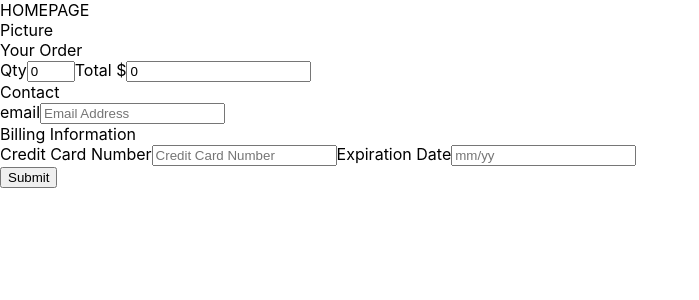
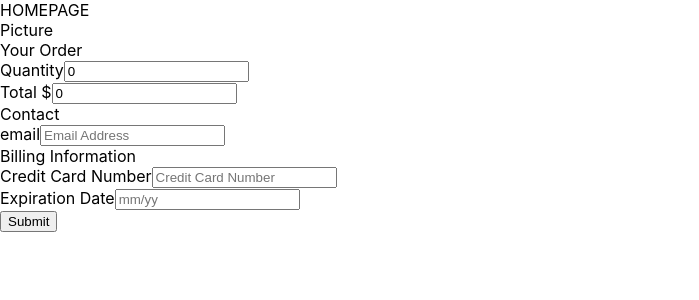
Before and after one commit to MagdalenaJasmine/curology_magic_potion_react, a React (Create React App) app: page / in a window 1280 px wide. Shown: the top 300 px of the page, without its empty margins (0-699 px from the left). Built offline with nearby package versions, Linux system fonts and the light colour scheme.

Commit message:
completed rendering form validations from backend

```diff
--- /dev/null
+++ b/src/components/form-input/form-input.jsx
@@ -0,0 +1,9 @@
+import React from "react";
+
+const FormInput = ({ changeHandler, label, ...otherProps }) => (
+  <div>
+    {label ? <label>{label}</label> : null}
+    <input className="form-input" onChange={changeHandler} {...otherProps} />
+  </div>
+);
+export default FormInput;
--- a/src/components/form/form.component.jsx
+++ b/src/components/form/form.component.jsx
@@ -1,71 +1,32 @@
 import React from "react";
-
-const validEmailRegex = RegExp(
-  /^(([^<>()\[\]\.,;:\s@\"]+(\.[^<>()\[\]\.,;:\s@\"]+)*)|(\".+\"))@(([^<>()[\]\.,;:\s@\"]+\.)+[^<>()[\]\.,;:\s@\"]{2,})$/i
-);
-
-const validateFrom = (errors) => {
-  let valid = true;
-  Object.values(errors).forEach((val) => val.length > 0 && (valid = false));
-  return valid;
-};
+import FormInput from "../form-input/form-input";
 
 class Form extends React.Component {
   constructor(props) {
     super(props);
     this.state = {
       qty: 0,
+      qtyError: "",
       total: 0.0,
       email: "",
-      payment: { ccNum: "", exp: "" },
-      errors: {
-        qty: "",
-        email: "",
-      },
+      emailError: "",
+      ccNum: "",
+      ccNumError: "",
+      exp: "",
+      expError: "",
+      backEndErrors: "",
+      success: "",
     };
   }
 
   changeHandler = (event) => {
     const { name, value } = event.target;
-    let errors = this.state.errors;
-    switch (name) {
-      case "email":
-        errors.email = validEmailRegex.test(value)
-          ? ""
-          : "Please enter a valid email";
-        break;
-      default:
-        break;
-    }
-
-    this.setState({
-      errors,
-      [name]: value,
-    });
-  };
-  qtyChangeHandler = (event) => {
-    // const re = /^[0-9\b]+$/;
-    const { name, value } = event.target;
-
-    // if (value === "" || (re.test(value) && value <= 3)) {
-    //   this.setState({ qty: value });
-    //   this.setTotal(event);
-    // } else {
-    //   console.log("Value must be a number");
-    // }
     this.setState({
       [name]: value,
     });
+    if (name === "qty") {
       this.setTotal(event);
-  };
-  paymentChangeHandler = (event) => {
-    const payment = { ...this.state.payment };
-    const { name, value } = event.target;
-    this.setState({
-      payment: {
-        [name]: value,
-      },
-    });
+    }
   };
 
   setTotal = (event) => {
@@ -76,11 +37,49 @@ class Form extends React.Component {
     });
   };
 
-  formSubmit = (event) => {
-    const { qty, total, email, ccNum, exp } = this.state;
+  validate = () => {
+    const { qty, email, ccNum, exp } = this.state;
+
+    let isError = false;
+    const dateRe = /^(0[1-9]|1[0-2])\/?([0-9]{2})$/;
+
+    const errors = {
+      qtyError: "",
+      emailError: "",
+      payment: {
+        ccNumError: "",
+        expError: "",
+      },
+    };
+
+    if (qty === 0) {
+      isError = true;
+      errors.qtyError = "Please select a quantity";
+    }
+
+    if (email.indexOf("@") === -1) {
+      isError = true;
+      errors.emailError = "Requires valid email";
+    }
+    if (ccNum.length != 16) {
+      isError = true;
+      errors.ccNumError = "Invalid Credit Card Number";
+    }
+    // if (exp != exp.match(dateRe)) {
+    //   isError = true;
+    //   errors.expError = "please enter a valid date";
+    // }
+
+    this.setState(errors);
+    return isError;
+  };
+
+  handleSubmit = (event) => {
+    const { qty, total, email, ccNum, exp, backEndErrors } = this.state;
     event.preventDefault();
-    console.log("submitted");
-    if (validateFrom(this.state.errors)) {
+    const error = this.validate();
+
+    if (!error) {
       fetch("https://curology-rails-api.herokuapp.com/api/magic", {
         method: "POST",
         headers: {
@@ -95,91 +94,110 @@ class Form extends React.Component {
             exp: exp,
           },
         }),
+      })
+        .then((response) => response.json())
+        .then((data) => {
+          console.log("resp:", data);
+          if (data.error) {
+            this.setState({
+              backEndErrors: data.error,
             });
           } else {
-      console.log("errors");
+            this.setState({
+              qty: 0,
+              qtyError: "",
+              total: 0.0,
+              email: "",
+              emailError: "",
+              ccNum: "",
+              ccNumError: "",
+              exp: "",
+              expError: "",
+              success: "Congratulations your order has been placed",
+            });
+          }
+        })
+        .catch((error) => console.log("error", error));
     }
   };
-
   render() {
-    const { qty, email, ccNum, exp, errors } = this.state;
+    const {
+      qty,
+      email,
+      ccNum,
+      exp,
+      qtyError,
+      emailError,
+      ccNumError,
+      expError,
+      backEndErrors,
+      success,
+    } = this.state;
     const totalPrice = qty * 49.99;
     return (
       <div>
-        {" "}
-        <form onSubmit={this.formSubmit}>
+        <form onSubmit={this.handleSubmit}>
           <span>Your Order</span>
           <div>
-            <label>
-              Qty
-              <input
+            <FormInput
               type="number"
               name="qty"
+              label="Quantity"
               required
-                min="1"
               max="3"
               placeholder="Max 3"
               value={qty}
-                onChange={this.qtyChangeHandler}
+              changeHandler={this.changeHandler}
             />
-            </label>
-
-            <label>
-              Total $
-              <input
+            {qtyError}
+            <FormInput
               type="text"
+              required
+              placeholder="0.00"
               readOnly={true}
+              label="Total $"
               name="total"
-                placeholder="0.00"
               value={totalPrice}
-                // onChange={this.changeHandler}
             />
-            </label>
           </div>
           <span>Contact</span>
           <div>
-            <label>
-              {" "}
-              email
-              <input
+            <FormInput
               type="text"
               name="email"
+              label="email"
               placeholder="Email Address"
               value={email}
-                onChange={this.changeHandler}
+              changeHandler={this.changeHandler}
             />
-              {errors.email.length > 0 && (
-                <span className="error">{errors.email}</span>
-              )}
-            </label>
+            {emailError}
           </div>
           <span>Billing Information</span>
           <div>
-            <label>
-              Credit Card Number
-              <input
+            <FormInput
               type="text"
               name="ccNum"
+              label="Credit Card Number"
               placeholder="Credit Card Number"
               value={ccNum}
-                onChange={this.paymentChangeHandler}
+              changeHandler={this.changeHandler}
             />
-            </label>
-            <label>
-              Expiration Date
-              <input
+            {ccNumError}
+            <FormInput
               type="text"
               name="exp"
+              label="Expiration Date"
               placeholder="mm/yy"
               value={exp}
-                onChange={this.paymentChangeHandler}
+              changeHandler={this.changeHandler}
             />
-            </label>
+            {expError}
           </div>
           <div>
             <input type="submit" />
           </div>
         </form>
+        {backEndErrors ? <div>{backEndErrors}</div> : <div>{success}</div>}
       </div>
     );
   }
```
Lines whose indentation alone changed are shown as unchanged.
